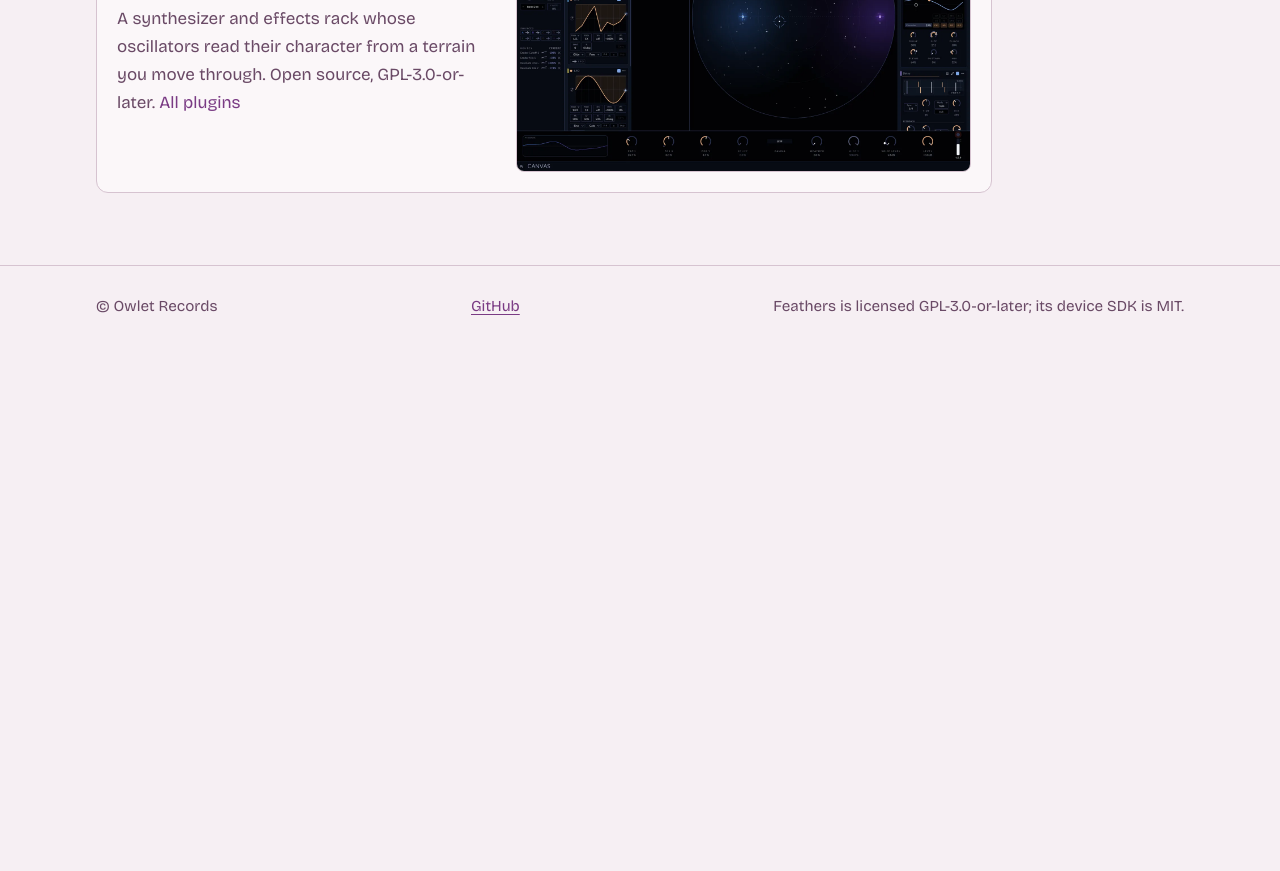
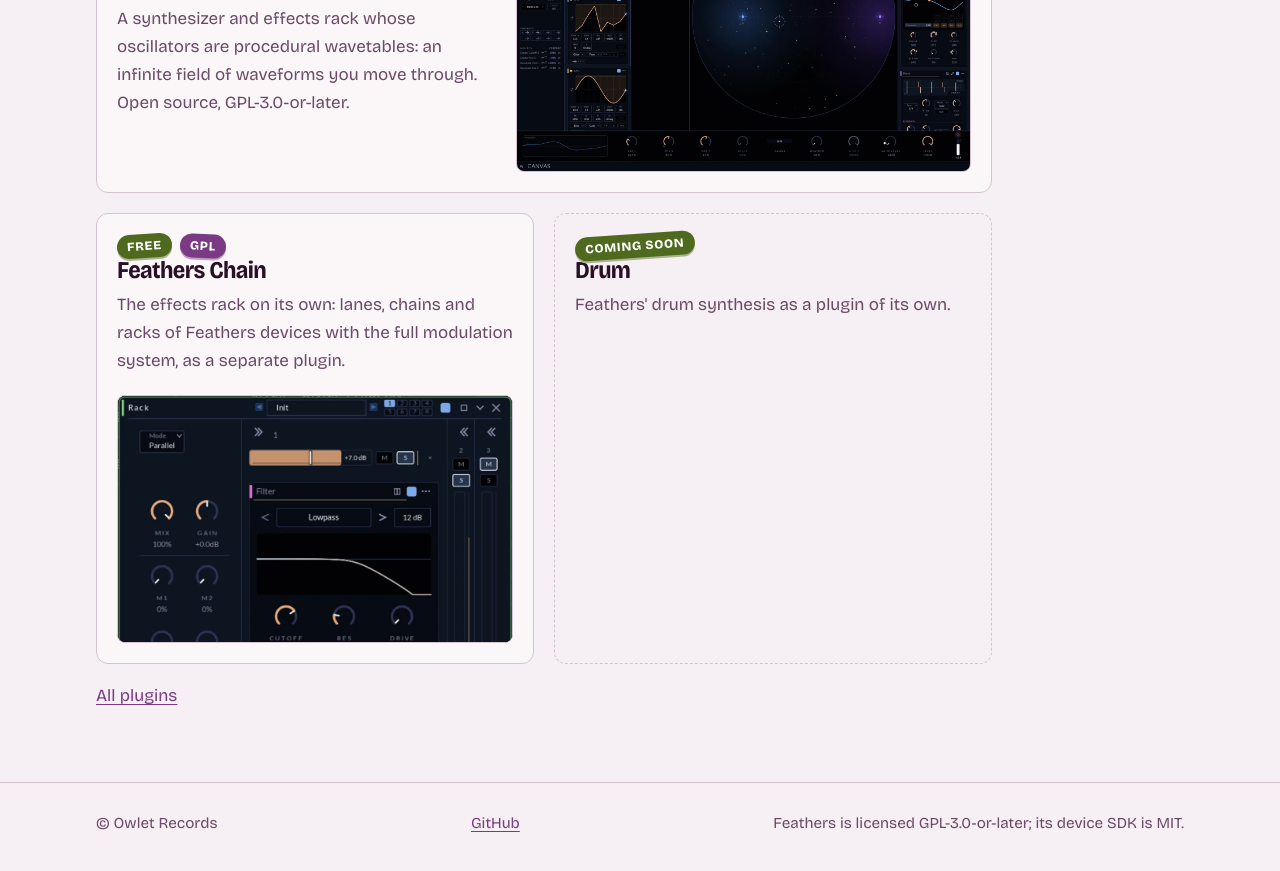
Before and after one commit to owlet-labs/feathers, a plain HTML site: page site/index.html in a window 1280 px wide. Shown: the part 491-1362 px from the top of the page. Before the commit the page ends 850 px from the top, so only its background shows below. Drawn offline with nearby package versions, Linux system fonts and the light colour scheme.

Commit message:
Site: procedural wavetables and likes on the Feathers page; Chain and a coming-soon Drum card on the home and plugins pages
Co-Authored-By: Claude Opus 5.5 <noreply@anthropic.com>

```diff
--- a/site/index.html
+++ b/site/index.html
@@ -38,14 +38,32 @@
 
 <section class="projects">
 	<div class="wrap">
-		<a class="proj" href="/plugins/">
+		<a class="proj" href="/feathers/">
 			<div>
 				<p class="stickers"><span class="sticker">Free</span><span class="sticker alt">GPL</span></p>
 				<h2>Feathers</h2>
-				<p>A synthesizer and effects rack whose oscillators read their character from a terrain you move through. Open source, GPL-3.0-or-later. <span class="more">All plugins</span></p>
+				<p>A synthesizer and effects rack whose oscillators are procedural wavetables: an infinite field of waveforms you move through. Open source, GPL-3.0-or-later.</p>
 			</div>
 			<img src="feathers/img/hero.webp" width="1600" height="1000" loading="lazy" alt="The full Feathers editor with a factory preset.">
 		</a>
+		<div class="proj-row">
+			<a class="proj small" href="/plugins/#chain">
+				<div>
+					<p class="stickers"><span class="sticker">Free</span><span class="sticker alt">GPL</span></p>
+					<h2>Feathers Chain</h2>
+					<p>The effects rack on its own: lanes, chains and racks of Feathers devices with the full modulation system, as a separate plugin.</p>
+				</div>
+				<img src="feathers/img/rack.webp" width="1000" height="1200" loading="lazy" alt="A Rack device holding parallel chains.">
+			</a>
+			<div class="proj small soon">
+				<div>
+					<p class="stickers"><span class="sticker">Coming soon</span></p>
+					<h2>Drum</h2>
+					<p>Feathers' drum synthesis as a plugin of its own.</p>
+				</div>
+			</div>
+		</div>
+		<p><a class="more" href="/plugins/">All plugins</a></p>
 	</div>
 </section>
 </main>
--- a/site/style.css
+++ b/site/style.css
@@ -195,8 +195,19 @@ h1 { font-weight: 400; letter-spacing: -.01em; }
 /* the lockup's subtitle, aligned under the name */
 .labs .tag.lab-sub { font-family: 'Montserrat', var(--disp); font-weight: 300; letter-spacing: .14em; text-transform: uppercase; color: var(--mute); font-size: clamp(.85rem, 2vw, 1.1rem); margin: .6em 0 0; }
 
+/* the home page's smaller project cards, two to a row on wide screens */
+.proj-row { display: grid; gap: 20px; grid-template-columns: 1fr; max-width: 56rem; margin-top: 20px; }
+@media (min-width: 700px) { .proj-row { grid-template-columns: 1fr 1fr; } }
+.proj.small { grid-template-columns: 1fr; align-items: start; }
+.proj.small h2 { font-size: 1.5rem; }
+.proj.small img { aspect-ratio: 16 / 10; object-fit: cover; object-position: top; }
+.proj.soon { border-style: dashed; background: transparent; }
+.proj.soon:hover { border-color: var(--line); }
+.projects .more { display: inline-block; margin-top: 18px; }
+
 /* stickers: "Free" and "GPL" on a project card */
 .stickers { display: flex; gap: 8px; margin: 0 0 .5em; }
 .card .stickers { margin: 0; }
 .sticker { display: inline-block; font: 800 .78rem/1 var(--disp); letter-spacing: .06em; text-transform: uppercase; padding: .45em .8em; border-radius: 999px; background: var(--value); color: var(--btn-ink); transform: rotate(-4deg); box-shadow: 0 2px 0 color-mix(in srgb, var(--value) 45%, var(--bg)); }
 .sticker.alt { background: var(--accent); transform: rotate(3deg); box-shadow: 0 2px 0 color-mix(in srgb, var(--accent) 45%, var(--bg)); }
+.card.soon { border-style: dashed; background: transparent; }
```
Also changed, not shown: site/feathers/index.html (+3 -2 lines), site/plugins/index.html (+5 -0 lines).
